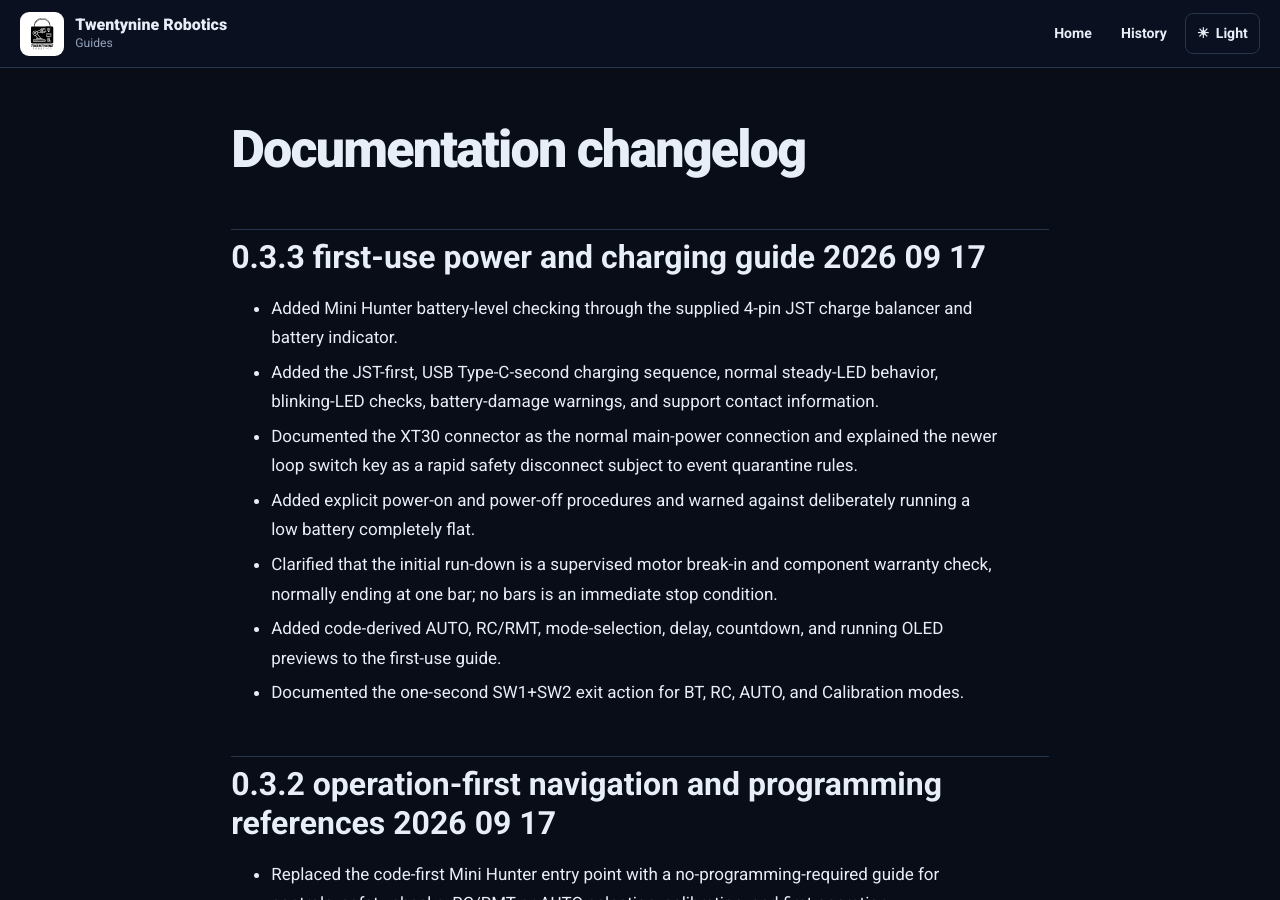
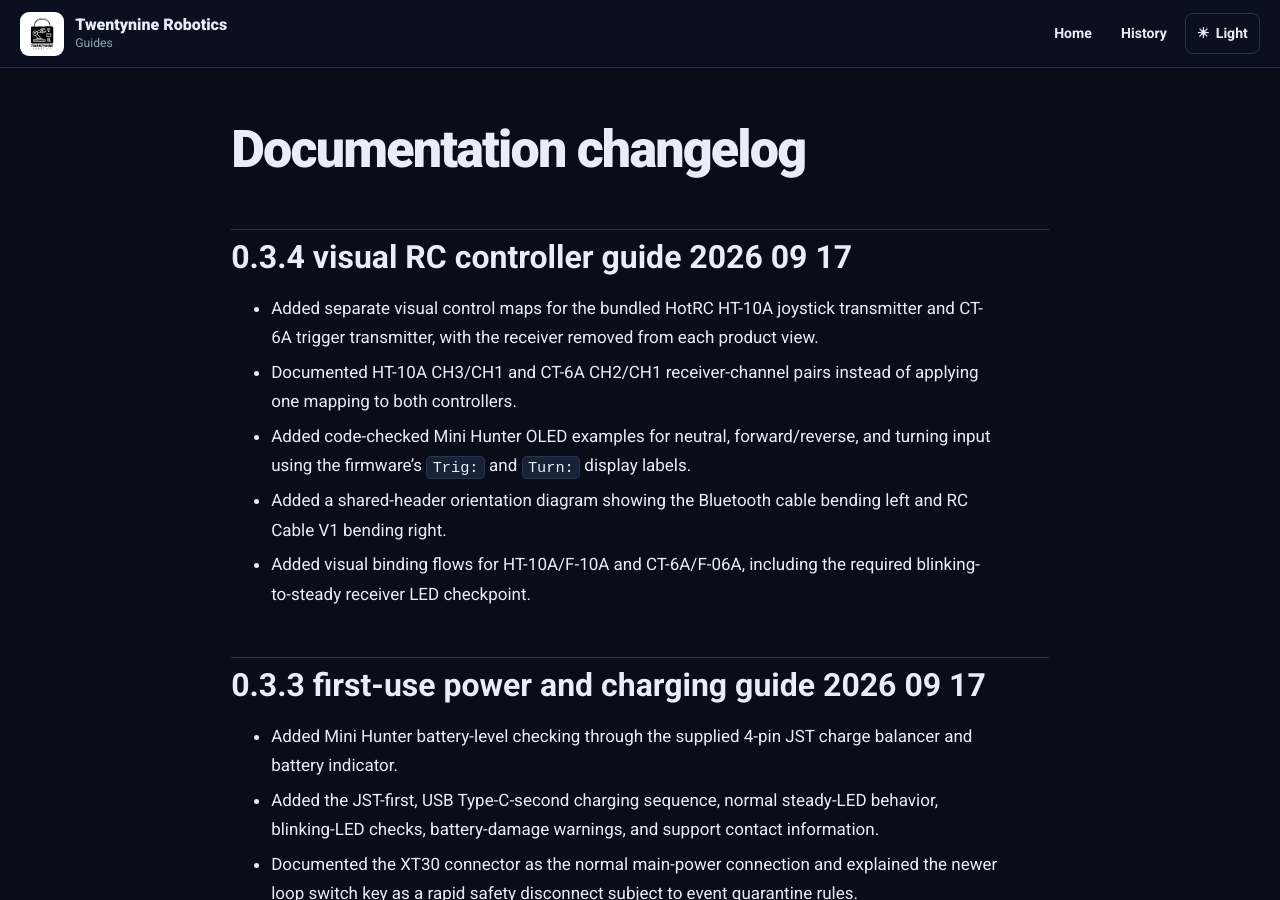
Before and after one commit to aj-morales99/twentynine-robotics-guides, a Jekyll site: the page built from docs/changelog.md, in a window 1280 px wide and 900 px high. Built offline with Jekyll 4.4.1, drawn with Linux system fonts in a browser that asks for light colours.

Commit message:
Add visual RC controller setup guide

```diff
--- a/docs/mini-hunter/rc-controller-setup.md
+++ b/docs/mini-hunter/rc-controller-setup.md
@@ -6,29 +6,39 @@ description: Connect, bind, and safely test the Mini Hunter RC controller using
 
 # RC controller setup
 
-<span class="status-chip ready">Ready — text-only guide</span>
+<span class="status-chip ready">Ready — visual guide</span>
 
-Use this guide to prepare the supplied RC controller, connect its receiver to the Mini Hunter, bind the controller and receiver, and check the controls safely.
+Use this guide to prepare the supplied RC controller, connect its receiver to the Mini Hunter, bind the controller and receiver, and check the live control values safely.
 
 <div class="note"><strong>RC Cable V1 record:</strong> This procedure intentionally uses <strong>RC Cable V1</strong>, which is normally supplied with the Mini Hunter kit. Keep this cable with the robot. A different-looking receiver cable may have a different pin arrangement and must not be connected by guesswork.</div>
 
-## Setup record
+## Identify your bundled controller first
 
-| Item | Configuration used by this guide |
-|---|---|
-| Transmitter | HotRC HT-10A shown in the supplied demonstration |
-| Receiver | HotRC F-10A shown in the supplied demonstration |
-| Receiver cable | **RC Cable V1 — normally supplied with the Mini Hunter kit** |
-| Throttle channel | CH3 — left stick up/down |
-| Steering channel | CH1 — right stick left/right |
-| Robot connection | Bluetooth/RC header on the FullVision STM32 board |
+The kit may include either controller below. They do **not** use the same throttle channel.
+
+| Bundled controller | Receiver channels for RC Cable V1 | Forward/reverse control | Turning control |
+|---|---|---|---|
+| **HotRC HT-10A** twin-stick | CH3 and CH1 | CH3 — left stick up/down | CH1 — right stick left/right |
+| **HotRC CT-6A** trigger type | CH2 and CH1 | CH2 — trigger pull/push | CH1 — steering wheel left/right |
+
+<div class="warning note"><strong>Use the row for your controller.</strong> Connecting a CT-6A as though it were an HT-10A can put the wrong control on <code>Trig</code>. The robot-side connection is the same, but the receiver channel numbers are different.</div>
+
+<figure class="guide-figure step-figure">
+  <img src="../assets/images/mini-hunter/rc/hotrc-ht10a-controls.svg" alt="HotRC HT-10A controller with arrows showing CH3 on the left stick and CH1 on the right stick, plus Mini Hunter OLED examples" loading="lazy">
+  <figcaption><strong>HT-10A:</strong> Move the left stick vertically for <code>Trig</code>. Move the right stick horizontally for <code>Turn</code>. The separate receiver is omitted from the picture so the controls remain clear.</figcaption>
+</figure>
+
+<figure class="guide-figure step-figure">
+  <img src="../assets/images/mini-hunter/rc/hotrc-ct6a-controls.svg" alt="HotRC CT-6A controller with arrows showing CH2 on the trigger and CH1 on the steering wheel, plus Mini Hunter OLED examples" loading="lazy">
+  <figcaption><strong>CT-6A:</strong> Pull or push the CH2 trigger for <code>Trig</code>. Rotate the CH1 wheel for <code>Turn</code>. This is an example of the trigger-style controller bundled with some kits.</figcaption>
+</figure>
 
 ## What you need
 
 - Mini Hunter 1KG or 3KG Sumobot Kit
 - Compatible HotRC transmitter and receiver supplied with the kit
 - **RC Cable V1**, normally included with the kit
-- Four AA batteries for the transmitter
+- The battery type required by the bundled transmitter
 - A stable stand or block that can hold the robot with both wheels off the surface
 
 ## Before you begin
@@ -44,88 +54,105 @@ Use this guide to prepare the supplied RC controller, connect its receiver to th
 ## 1. Prepare the RC transmitter
 
 1. Open the battery compartment at the back of the transmitter.
-2. Insert four AA batteries. Match the `+` and `−` markings in the battery compartment.
+2. Install the battery type supplied or specified for that transmitter. Match the `+` and `−` markings in the battery compartment.
 3. Close the battery cover securely.
 4. Turn on the transmitter.
 5. If the transmitter asks for a language, use the buttons beside the screen to select **English**.
-6. Install the supplied thumb pins or stick extensions on the two control sticks, if they are not already installed.
+6. For an HT-10A, install the supplied thumb pins or stick extensions if they are not already installed. For a CT-6A, make sure the steering wheel and trigger return freely to center.
 
-### Check the stick channels
+### Check the control channels
 
-Use the transmitter's channel display to confirm these two controls:
+Use the transmitter's channel display to confirm the controls for your model:
 
 | Control movement | Channel shown on the transmitter | Robot function after setup |
 |---|---:|---|
-| Left stick up and down | CH3 | Forward and reverse |
-| Right stick left and right | CH1 | Turn left and right |
+| HT-10A left stick up and down | CH3 | Forward and reverse |
+| HT-10A right stick left and right | CH1 | Turn left and right |
+| CT-6A trigger pull and push | CH2 | Forward and reverse |
+| CT-6A steering wheel left and right | CH1 | Turn left and right |
 
-Move only one stick direction at a time. Confirm that CH3 responds to the left stick's up/down movement and CH1 responds to the right stick's left/right movement. Then return both sticks to their center positions.
+Move only one control at a time. Confirm that its channel responds, then allow the control to return to center.
 
 ## 2. Connect RC Cable V1 to the receiver
 
 Leave the transmitter on with both sticks centered. The robot must remain powered off while the receiver cable is connected.
 
-1. Find the receiver's **CH1** and **CH3** connections.
-2. Connect the two receiver ends of RC Cable V1 to CH1 and CH3.
+1. Find the correct receiver connections for your controller:
+
+   - HT-10A: **CH3 and CH1**
+   - CT-6A: **CH2 and CH1**
+
+2. Connect the two receiver ends of RC Cable V1 to those channels.
 3. On each receiver connection, keep the wire colors aligned with the receiver markings:
 
    - Yellow wire → `S` for signal
    - Red wire → `+` for power
    - Black wire → `−` for ground
 
-If the two channel leads are not labeled, either lead may be placed in CH1 or CH3 for the first test. The channel assignment can be corrected later by swapping the **two complete channel plugs**.
+If the two channel leads are not labeled, either complete lead may be placed on either of the two required channels for the first supported-wheel test. If <code>Trig</code> and <code>Turn</code> respond to the wrong controls, swap the **two complete channel plugs**.
 
-<div class="warning note"><strong>Do not reverse the wire colors.</strong> Swapping the complete CH1 and CH3 plugs is different from reversing the wires inside a plug. Yellow must remain on <strong>S</strong>, red on <strong>+</strong>, and black on <strong>−</strong>.</div>
+<div class="warning note"><strong>Do not reverse the wire colors.</strong> Swapping the two complete channel plugs is different from reversing the wires inside a plug. Yellow must remain on <strong>S</strong>, red on <strong>+</strong>, and black on <strong>−</strong>.</div>
 
 ## 3. Connect the receiver to the Mini Hunter
 
 1. Confirm that the robot is still powered off.
 2. Locate the Bluetooth module on the FullVision STM32 board.
 3. Carefully unplug the Bluetooth module from its header. Pull it straight out without bending its pins.
-4. Connect the robot-side plug of RC Cable V1 to the same board header.
+4. Connect the robot-side plug of RC Cable V1 to the same board header, with the cable bend facing **right**. This is the opposite direction from the Bluetooth cable, which bends left.
 5. Place the receiver where it cannot touch the wheels, blade, or loose metal parts.
 6. Check every connection once more before applying power.
 
 The Bluetooth module and RC receiver use the same controller connection in this setup. Do not try to install both at the same time.
 
+<figure class="guide-figure step-figure">
+  <img src="../assets/images/mini-hunter/rc/rc-cable-v1-orientation.svg" alt="RC Cable V1 orientation diagram showing the Bluetooth cable bending left and RC Cable V1 bending right from the same FullVision board header" loading="lazy">
+  <figcaption><strong>Opposite bends:</strong> Bluetooth bends left; RC Cable V1 bends right. Power off first, align the plug carefully, and never force it into the shared header.</figcaption>
+</figure>
+
 ## 4. Bind the receiver and transmitter
 
 Binding makes the receiver listen to this transmitter.
 
-1. Make sure both transmitter sticks are centered.
+1. Center the HT-10A sticks, or release the CT-6A wheel and trigger so they return to center.
 2. Turn on the robot. The receiver LED should blink if it is not yet bound.
-3. Press the receiver's **Bind** button. Its LED should begin blinking faster.
-4. On the transmitter, open **Settings**.
-5. Open **Bind Set**, then start the binding command shown on the screen.
+3. Put the receiver into bind mode using its **BIND** button or bind control.
+4. For the **HT-10A**, open **Settings**, open **Bind Set**, and choose **START**.
+5. For the **CT-6A**, power on the transmitter while the F-06A receiver is in bind mode.
 6. Wait for the receiver LED to stop blinking and remain steadily lit.
 
 <div class="note"><strong>Binding checkpoint:</strong> A steady receiver LED indicates that binding is complete. If the LED continues blinking, turn the robot off and repeat this section. Do not continue to the movement test until the connection is stable.</div>
+
+<figure class="guide-figure step-figure">
+  <img src="../assets/images/mini-hunter/rc/hotrc-binding-flow.svg" alt="Visual binding flow for HT-10A and CT-6A controllers showing Bind Set and receiver LED states" loading="lazy">
+  <figcaption><strong>Binding screen and LED guide:</strong> The HT-10A flow uses <em>Settings → Bind Set → START</em>. The CT-6A flow uses the F-06A receiver's bind control. In both cases, finish only when the receiver LED remains steady. Screen wording may differ slightly by firmware.</figcaption>
+</figure>
+
+For the manufacturer's model-specific instructions and videos, see [HotRC technical support](https://www.hotrc.cn/support/7.html).
 
 ## 5. Select RC Mode
 
 1. Keep the robot supported with its wheels raised.
 2. Use the switches on the FullVision STM32 board to display **RC MODE** on the OLED.
 3. Select RC Mode.
-4. Leave both transmitter sticks centered and watch the wheels.
+4. Leave both transmitter controls centered and watch the OLED and wheels.
 
-Both wheels should remain stopped while the sticks are centered. If either wheel moves, turn off the robot immediately and see [If the robot moves at neutral](#if-the-robot-moves-at-neutral).
+The OLED should show <code>Trig:0</code> and <code>Turn:0</code>, and both wheels should remain stopped. If a value does not settle near zero or either wheel moves, turn off the robot immediately and see [If the robot moves at neutral](#if-the-robot-moves-at-neutral).
 
 ## 6. Test and correct the controls
 
-Use small stick movements during the first test.
+Use small control movements during the first test. Values can run from <code>-100</code> to <code>100</code>; the sign may reverse if a transmitter channel is reversed.
 
-1. Move the left stick slightly upward. The robot wheels should respond as a forward command.
-2. Move the left stick slightly downward. The wheels should respond as a reverse command.
-3. Return the left stick to center. The wheels should stop.
-4. Move the right stick slightly left. The robot should turn left.
-5. Move the right stick slightly right. The robot should turn right.
-6. Return the right stick to center. The wheels should stop.
+1. Move the forward/reverse control slightly: HT-10A left stick vertically, or CT-6A trigger pull/push. Only <code>Trig</code> should change.
+2. Return the control to center. <code>Trig</code> should return to <code>0</code> and the wheels should stop.
+3. Move the turning control slightly: HT-10A right stick horizontally, or CT-6A steering wheel left/right. Only <code>Turn</code> should change.
+4. Return the control to center. <code>Turn</code> should return to <code>0</code> and the wheels should stop.
+5. Repeat with small movements while confirming the robot responds in the expected direction.
 
 ### If forward/reverse and turning use the wrong sticks
 
 1. Turn off the robot.
 2. Turn off the transmitter.
-3. At the receiver, swap the two **complete channel plugs** between CH1 and CH3.
+3. At the receiver, swap the two **complete channel plugs** between the required channel pair: CH1/CH3 for HT-10A, or CH1/CH2 for CT-6A.
 4. Keep the yellow, red, and black wires in their correct `S`, `+`, and `−` orientation.
 5. Power the system again, select RC Mode, and repeat the supported-wheel test.
 
@@ -134,13 +161,13 @@ If the correct stick controls the correct function but the direction itself is r
 ## If the robot moves at neutral
 
 1. Turn off the robot immediately.
-2. Return both sticks to their center positions.
+2. Return both transmitter controls to their center positions.
 3. Center the transmitter trims.
 4. Confirm that the correct transmitter model memory is selected.
 5. Check that the two RC Cable V1 receiver plugs are fully seated and correctly aligned.
 6. Repeat the test with the wheels raised.
 
-Do not place the robot on the arena until all four commands work correctly and both wheels stop whenever the sticks return to center.
+Do not place the robot on the arena until all four commands work correctly and both wheels stop whenever the transmitter controls return to center.
 
 ## Final checklist
 
@@ -149,9 +176,10 @@ Do not place the robot on the arena until all four commands work correctly and b
 - [ ] The Bluetooth module has been removed from the shared board header.
 - [ ] The receiver LED remains steadily lit.
 - [ ] RC Mode is selected on the robot.
-- [ ] Left stick up/down controls forward/reverse.
-- [ ] Right stick left/right controls turning.
-- [ ] The wheels stop when both sticks are centered.
+- [ ] The correct control changes <code>Trig</code>: HT-10A CH3 stick or CT-6A CH2 trigger.
+- [ ] The correct control changes <code>Turn</code>: HT-10A CH1 stick or CT-6A CH1 wheel.
+- [ ] The OLED returns to <code>Trig:0</code> and <code>Turn:0</code> at neutral.
+- [ ] The wheels stop when the transmitter controls are centered.
 - [ ] The first complete test was performed with the wheels raised.
 
-The original Twentynine Robotics demonstration used to prepare this text guide is available in the [RC controller setup reference video](https://drive.google.com/file/d/1IzRf03yDP47ePiNyPkbAr98qOXkC-erA/view?usp=drive_link).
+The original Twentynine Robotics demonstration used to prepare this guide is available in the [RC controller setup reference video](https://drive.google.com/file/d/1IzRf03yDP47ePiNyPkbAr98qOXkC-erA/view?usp=drive_link).
```
Also changed, not shown: docs/assets/images/mini-hunter/rc/hotrc-binding-flow.svg (added), docs/assets/images/mini-hunter/rc/hotrc-ct6a-controller-only.png (added), docs/assets/images/mini-hunter/rc/hotrc-ht10a-controller-only.png (added), docs/assets/images/mini-hunter/rc/hotrc-ht10a-controls.svg (added), docs/assets/images/mini-hunter/rc/rc-cable-v1-orientation.svg (added), docs/changelog.md, 1 other file.
